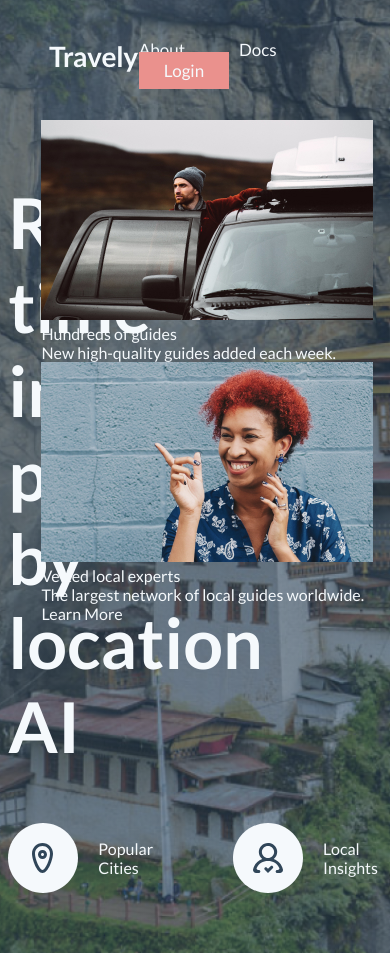
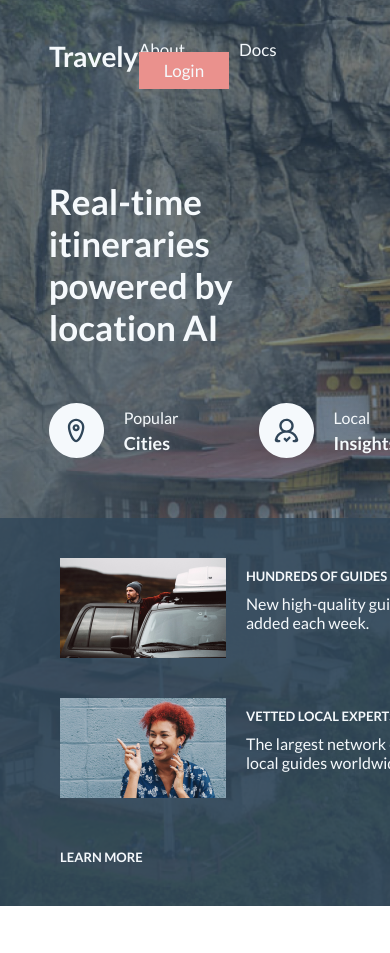
Before and after one commit to hilarylamb/pneuma-blue, a plain HTML site: page index.html in a window 390 px wide. Shown: the top 953 px of the page. After the commit the page ends 906 px from the top, so only its background shows below. Drawn offline with Linux system fonts and the light colour scheme.

Commit message:
features

```diff
--- a/index.html
+++ b/index.html
@@ -36,7 +36,7 @@
     <main>
       <section class="info">
         <h1 class="hero__font">
-          Real-time intineraries powered by location AI
+          Real-time itineraries powered by location AI
         </h1>
         <div class="icons">
           <div class="icon">
--- a/styles.css
+++ b/styles.css
@@ -120,3 +120,88 @@ main {
 .icon__info {
   margin: 0 80px 0 20px;
 }
+
+.icon__top {
+  font-size: 1.0625rem;
+  font-weight: 400;
+  margin-bottom: 5px;
+}
+
+.icon__bottom {
+  font-size: 1.5625rem;
+  font-weight: 700;
+}
+
+.features {
+  grid-column: 2 / span 7;
+  background-color: var(--dark80);
+  padding: 40px 0 0 60px;
+  display: flex;
+  flex-wrap: wrap;
+  align-items: center;
+  align-self: end;
+}
+
+.feature {
+  display: flex;
+  margin: 0 60px 40px 0px;
+}
+
+.feature:nth-child(3) {
+  align-self: flex-start;
+}
+
+.feature img {
+  height: 100px;
+  margin-right: 20px;
+}
+
+.feature__info {
+  margin-top: 10px;
+}
+
+.feature__top,
+.feature__cta {
+  font-size: 0.8125rem;
+  font-weight: 700;
+  text-transform: uppercase;
+  margin-bottom: 10px;
+}
+
+.feature__cta {
+  cursor: pointer;
+  transition: var(--transition);
+}
+
+.feature__cta:hover {
+  color: var(--accent);
+}
+
+.feature__bottom {
+  width: 180px;
+  font-size: 1rem;
+  font-weight: 400;
+}
+
+@media only screen and (max-width: 1100px) {
+  .icon img {
+    height: 55px;
+    width: auto;
+  }
+
+  .icon__top {
+    font-size: 1rem;
+  }
+
+  .icon__bottom {
+    font-size: 1.125rem;
+  }
+
+  .hero__font {
+    font-size: 2.1875rem;
+  }
+
+  .features {
+    grid-column: 1 / span 8;
+  }
+}
```
